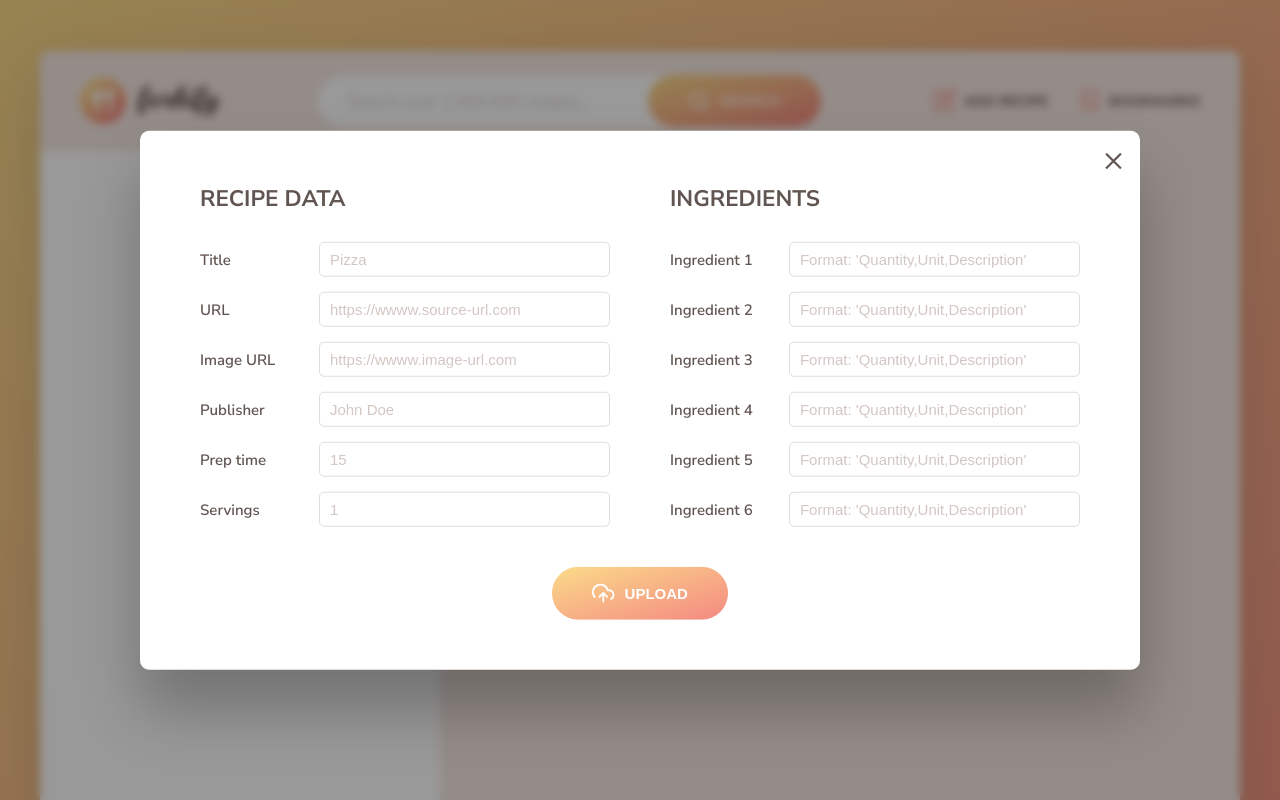
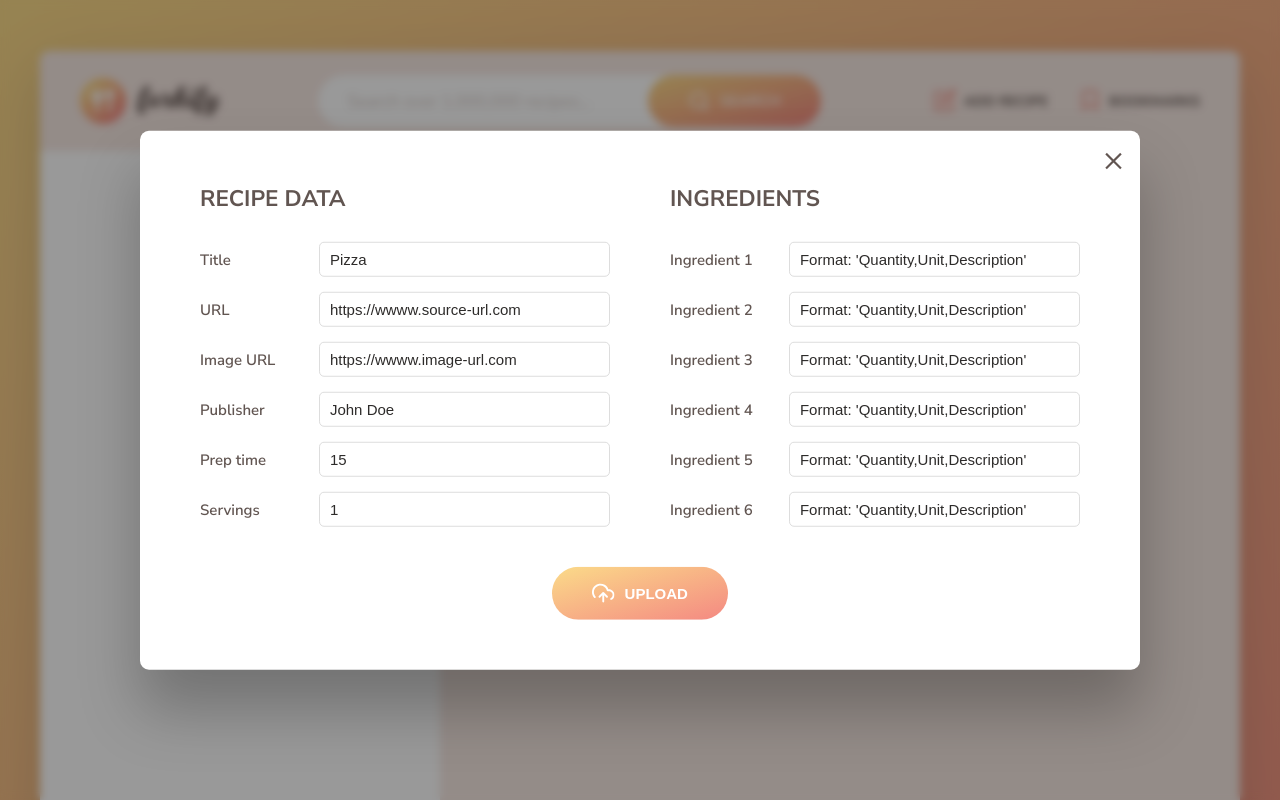
Before and after one commit to Leandro-Andres-Angeli/forkify-v2, a website built with Parcel: page index.html in a window 1280 px wide. Both pictures are taken after a click on the button "ADD RECIPE". Shown: the top 800 px of the page. Built offline with nearby package versions, Linux system fonts and the light colour scheme; no server answers.

Commit message:
fixed some styles

```diff
--- a/src/sass/_upload.scss
+++ b/src/sass/_upload.scss
@@ -67,7 +67,7 @@
       transition: all 0.2s;
 
       &::placeholder {
-        color: $color-grey-light-3;
+        color: #2d2b2a;
       }
 
       &:focus {
```
Also changed, not shown: 1 other file.
